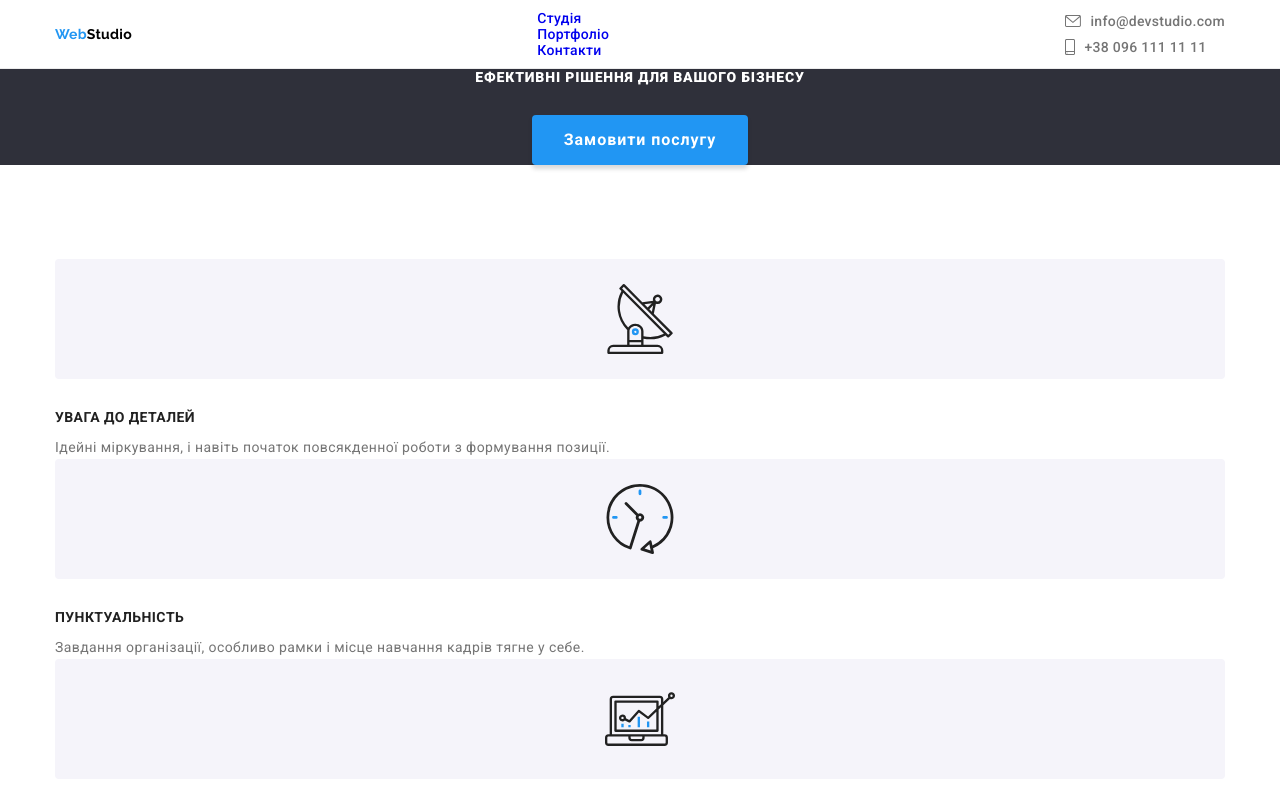
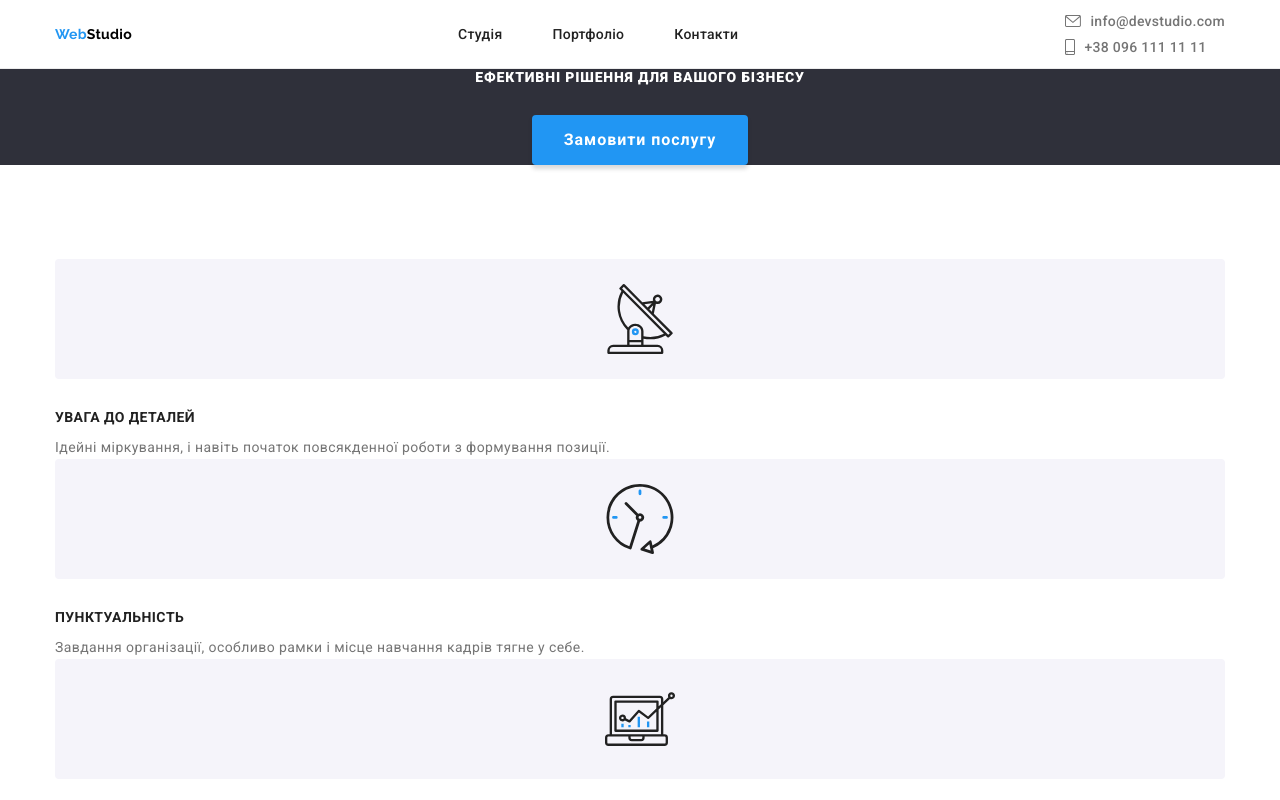
Before and after one commit to nikitakozachkov/Web-Studio, a plain HTML site: page index.html in a window 1280 px wide. Shown: the top 800 px of the page. Drawn offline with nearby package versions, Linux system fonts and the light colour scheme.

Commit message:
update index.html

```diff
--- a/index.html
+++ b/index.html
@@ -27,27 +27,27 @@
             </svg>
           </button>
 
-          <ul class="header-nav__list">
+          <ul class="header-nav__list list">
             <li class="header-nav__item">
-              <a class="header-nav__link" href="#">Студія</a>
+              <a class="header-nav__link list__link " href="#">Студія</a>
             </li>
             <li class="header-nav__item">
-              <a class="header-nav__link" href="./portfolio.html">Портфоліо</a>
+              <a class="header-nav__link list__link" href="./portfolio.html">Портфоліо</a>
             </li>
             <li class="header-nav__item">
-              <a class="header-nav__link" href="#">Контакти</a>
+              <a class="header-nav__link list__link" href="#">Контакти</a>
             </li>
           </ul>
           <ul class="header-contacts">
             <li class="header-contacts__item">
-              <a class="header-contacts__link"  href="mailto:info@devstudio.com"
+              <a class="header-contacts__link list__link"  href="mailto:info@devstudio.com"
                 ><svg class="header-contacts__icon icon" width="16"  height="12">
                   <use href="./images/icons.svg#envelope"></use></svg
                 >info@devstudio.com</a
               >
             </li>
             <li class="header-contacts__item">
-              <a class="header-contacts__link"  href="tel:380961111111"
+              <a class="header-contacts__link list__link"  href="tel:380961111111"
                 ><svg class="header-contacts__icon icon" width="10"  height="16">
                   <use href="./images/icons.svg#smartphone"></use></svg
                 >+38 096 111 11 11</a
```
